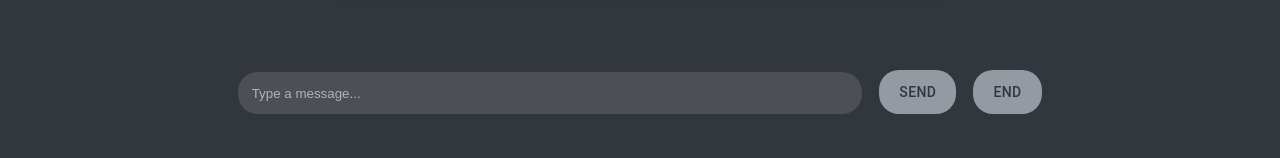
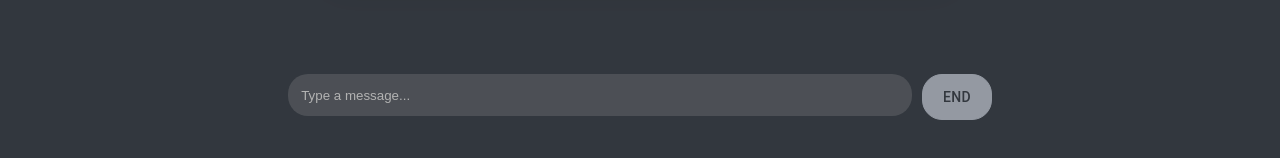
Before and after one commit to rastin1379/doro-frontend, a React (Create React App) app: page /doro-test-start in a window 1280 px wide. Shown: the part 614-772 px from the top of the page. Built offline with nearby package versions, Linux system fonts and the light colour scheme.

Commit message:
small changes to dorochat page

```diff
--- a/src/components/dorochat/DoroChat.js
+++ b/src/components/dorochat/DoroChat.js
@@ -1,15 +1,17 @@
-import React, { useState, useEffect, useRef } from 'react';
-import { Button } from '@mui/material';
-import Navbar from '../Navbar';
-import { useSelector, useDispatch } from 'react-redux';
-import { fetchToken, selectAuthToken } from '../../store/slices/authSlice';
-import '../../styles/DoroChat.css';
+import React, { useState, useEffect, useRef } from "react";
+import { Button } from "@mui/material";
+import { Link } from "react-router-dom";
+import Navbar from "../Navbar";
+import { useSelector, useDispatch } from "react-redux";
+import { fetchToken, selectAuthToken } from "../../store/slices/authSlice";
+import "../../styles/DoroChat.css";
 
 function DoroChat() {
   const [messages, setMessages] = useState([]);
   const dispatch = useDispatch();
   const [showTerms, setShowTerms] = useState(true);
   const websocket = useRef(null);
+  const lastMessageRef = useRef(null);
   const token = useSelector(selectAuthToken);
 
   useEffect(() => {
@@ -17,19 +19,22 @@ function DoroChat() {
   }, [dispatch]);
 
   useEffect(() => {
-    if (token && (!websocket.current || websocket.current.readyState === WebSocket.CLOSED)) {
+    if (
+      token &&
+      (!websocket.current || websocket.current.readyState === WebSocket.CLOSED)
+    ) {
       websocket.current = new WebSocket(
         `wss://doro-backend-qqemuil3zq-uc.a.run.app/chat/ws?token=${token}`
       );
 
       websocket.current.onopen = () => {
-        console.log('WebSocket Connected');
+        console.log("WebSocket Connected");
         // Send an empty message to initiate the conversation
-        handleSendMessage('');
+        handleSendMessage("");
       };
 
       websocket.current.onerror = (error) => {
-        console.error('WebSocket Error: ', error);
+        console.error("WebSocket Error: ", error);
       };
 
       websocket.current.onclose = (event) => {
@@ -47,17 +52,20 @@ function DoroChat() {
   useEffect(() => {
     // Function to close WebSocket connection
     const closeWebSocket = () => {
-      if (websocket.current && websocket.current.readyState === WebSocket.OPEN) {
+      if (
+        websocket.current &&
+        websocket.current.readyState === WebSocket.OPEN
+      ) {
         websocket.current.close();
       }
     };
 
     // Add 'beforeunload' event listener to handle page close/navigate away
-    window.addEventListener('beforeunload', closeWebSocket);
+    window.addEventListener("beforeunload", closeWebSocket);
 
     return () => {
       // Remove event listener on component unmount
-      window.removeEventListener('beforeunload', closeWebSocket);
+      window.removeEventListener("beforeunload", closeWebSocket);
 
       // Close the WebSocket connection when the component unmounts
       closeWebSocket();
@@ -67,32 +75,54 @@ function DoroChat() {
   useEffect(() => {
     if (websocket.current) {
       websocket.current.onmessage = (event) => {
-        setMessages(messages => {
-          if (messages.length === 0 || messages[messages.length - 1].sender !== 'ai') {
-            return [...messages, { id: Date.now(), text: event.data, sender: 'ai' }];
+        setMessages((messages) => {
+          const newMessages =
+            messages.length >= 4 ? messages.slice(1) : [...messages];
+          if (
+            newMessages.length === 0 ||
+            newMessages[newMessages.length - 1].sender !== "ai"
+          ) {
+            return [
+              ...newMessages,
+              { id: Date.now(), text: event.data, sender: "ai" },
+            ];
           } else {
-            return messages.map((message, index) => {
-              if (index === messages.length - 1) {
+            return newMessages.map((message, index) => {
+              if (index === newMessages.length - 1) {
                 return { ...message, text: message.text + event.data };
               }
               return message;
             });
           }
         });
-      }
+      };
     }
   });
+
+  useEffect(() => {
+    if (lastMessageRef.current) {
+      lastMessageRef.current.scrollIntoView({ behavior: "smooth" });
+    }
+  }, [messages]);
 
 const handleSendMessage = (newMessage) => {
   if (websocket.current && websocket.current.readyState === WebSocket.OPEN) {
     websocket.current.send(newMessage);
-      if(newMessage !== '') {
-        setMessages(messages => [...messages, { id: Date.now(), text: newMessage, sender: 'user' }]);
+    if (newMessage !== "") {
+      setMessages((messages) => {
+        let newMessages =
+          messages.length >= 4 ? messages.slice(1) : [...messages];
+        return [
+          ...newMessages,
+          { id: Date.now(), text: newMessage, sender: "user" },
+        ];
+      });
     }
   } else {
-      console.log('WebSocket not connected');
+    console.log("WebSocket not connected");
   }
 };
+
 
   const handleAgree = () => {
     setShowTerms(false); // Hide the terms popup and remove blur
@@ -144,11 +174,31 @@ function DoroChat() {
           <Navbar />
           <div className="animation-wrapper"></div>
           <div className="chat-section">
-            {sortedMessages.map((message) => (
-              <div key={message.id} className={`chat-bubble ${message.sender}`}>
+            {sortedMessages.map((message, index) => {
+
+              const totalMessages = sortedMessages.length;
+              let opacity = 1;
+              if (index === totalMessages - 2) {
+                opacity = 0.7;
+              } else if (index === totalMessages - 3) {
+                opacity = 0.4;
+              } else if (index === totalMessages - 4) {
+                opacity = 0.1;
+              }
+
+              return (
+                <div
+                  key={message.id}
+                  className={`chat-bubble ${message.sender}`}
+                  style={{ opacity: opacity }}
+                  ref={
+                    index === sortedMessages.length - 1 ? lastMessageRef : null
+                  }
+                >
                   {message.text}
                 </div>
-            ))}
+              );
+            })}
           </div>
           <div className="chat-input">
             <input
@@ -161,10 +211,27 @@ function DoroChat() {
                 }
               }}
             />
-            <Button style={{ padding: "10px 20px", marginRight: "10px" }}>
-              Send
+            <Button
+              color="inherit"
+              className="buttonStyle"
+              variant="outlined"
+              sx={{
+                marginBottom: "4%",
+                padding: "10px 20px",
+                borderRadius: "20px",
+                color: "#484F59",
+                borderColor: "#D4DCE9",
+                backgroundColor: "#D4DCE9",
+                "&:hover, &:active": {
+                  backgroundColor: "transparent !important",
+                  color: "#CBD0DB !important",
+                },
+              }}
+              component={Link}
+              to="/profile"
+            >
+              End
             </Button>
-            <Button style={{ padding: "10px 20px" }}>End</Button>
           </div>
         </div>
       </div>
```
Lines whose indentation alone changed are shown as unchanged.
